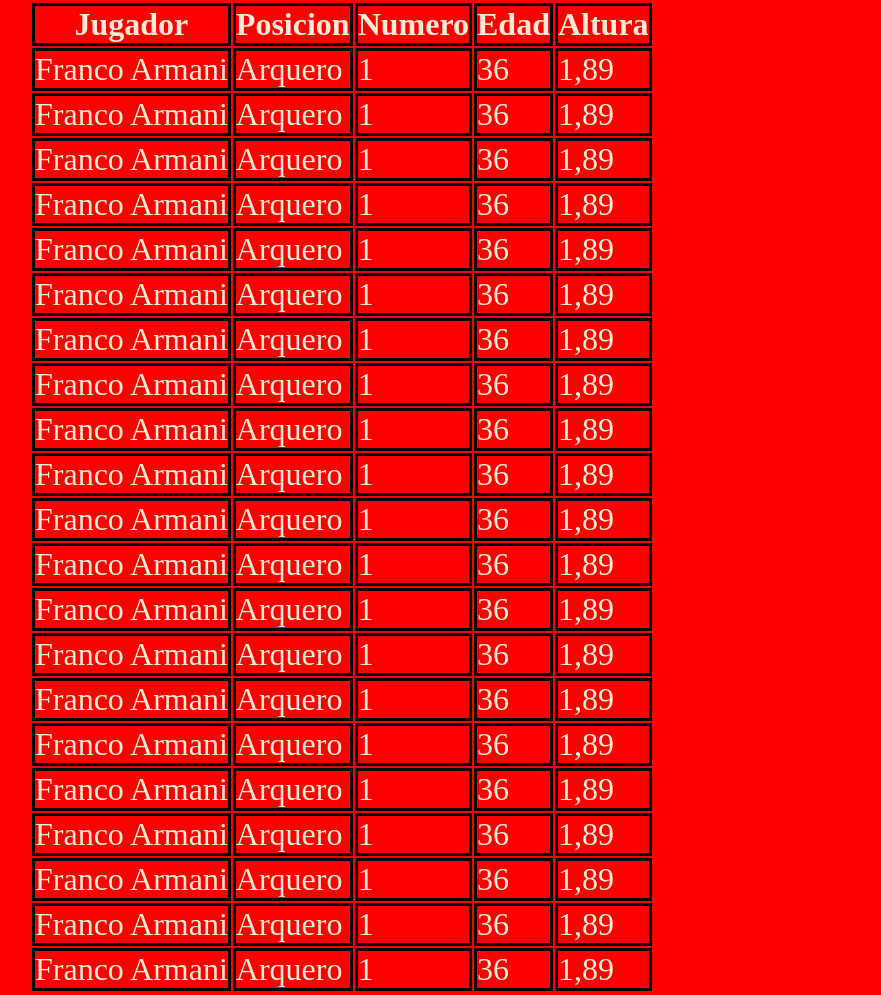
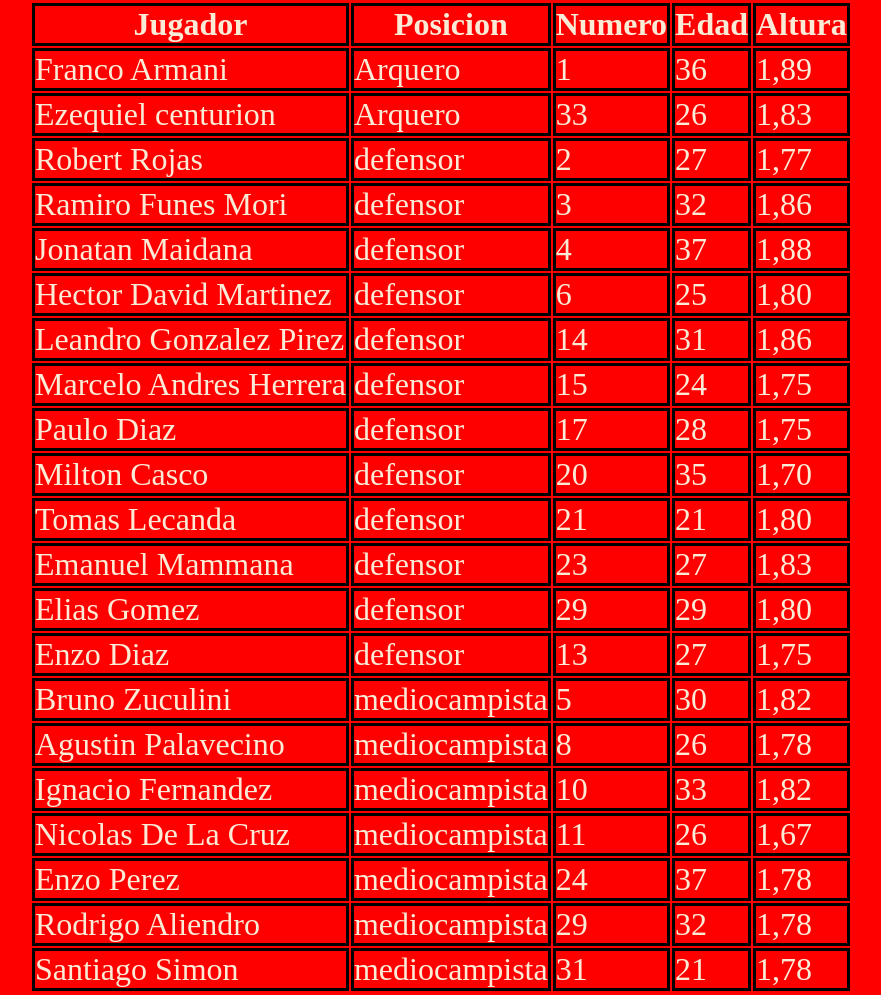
Before and after one commit to wilbogado/proyecto_coder, a website: page pages/alineacion.html in a window 1280 px wide. Shown: the part 179-1174 px from the top of the page, without its empty margins (2-883 px from the left). Drawn offline with Linux system fonts and the light colour scheme.

Commit message:
armado de  lista de jugadores

```diff
--- a/pages/alineacion.html
+++ b/pages/alineacion.html
@@ -51,144 +51,144 @@
                 <td>1,89</td>
             </tr>
             <tr>
-                <td>Franco Armani</td>
+                <td>Ezequiel centurion</td>
                 <td> Arquero</td>
-                <td>1</td>
-                <td>36</td>
-                <td>1,89</td>
+                <td>33</td>
+                <td>26</td>
+                <td>1,83</td>
             </tr>
             <tr>
-                <td>Franco Armani</td>
-                <td> Arquero</td>
-                <td>1</td>
-                <td>36</td>
-                <td>1,89</td>
+                <td>Robert Rojas</td>
+                <td> defensor</td>
+                <td>2</td>
+                <td>27</td>
+                <td>1,77</td>
             </tr>
             <tr>
-                <td>Franco Armani</td>
-                <td> Arquero</td>
-                <td>1</td>
-                <td>36</td>
-                <td>1,89</td>
+                <td> Ramiro Funes Mori</td>
+                <td> defensor</td>
+                <td>3</td>
+                <td>32</td>
+                <td>1,86</td>
             </tr>
             <tr>
-                <td>Franco Armani</td>
-                <td> Arquero</td>
-                <td>1</td>
-                <td>36</td>
-                <td>1,89</td>
+                <td> Jonatan Maidana </td>
+                <td> defensor</td>
+                <td>4</td>
+                <td>37</td>
+                <td>1,88</td>
             </tr>
             <tr>
-                <td>Franco Armani</td>
-                <td> Arquero</td>
-                <td>1</td>
-                <td>36</td>
-                <td>1,89</td>
+                <td>Hector David Martinez</td>
+                <td> defensor </td>
+                <td>6</td>
+                <td>25</td>
+                <td>1,80</td>
             </tr>
             <tr>
-                <td>Franco Armani</td>
-                <td> Arquero</td>
-                <td>1</td>
-                <td>36</td>
-                <td>1,89</td>
+                <td>Leandro Gonzalez Pirez</td>
+                <td> defensor </td>
+                <td>14</td>
+                <td>31</td>
+                <td>1,86</td>
             </tr>
             <tr>
-                <td>Franco Armani</td>
-                <td> Arquero</td>
-                <td>1</td>
-                <td>36</td>
-                <td>1,89</td>
+                <td>Marcelo Andres Herrera</td>
+                <td> defensor</td>
+                <td>15</td>
+                <td>24</td>
+                <td>1,75</td>
             </tr>
             <tr>
-                <td>Franco Armani</td>
-                <td> Arquero</td>
-                <td>1</td>
-                <td>36</td>
-                <td>1,89</td>
+                <td>Paulo Diaz</td>
+                <td> defensor</td>
+                <td>17</td>
+                <td>28</td>
+                <td>1,75</td>
             </tr>
             <tr>
-                <td>Franco Armani</td>
-                <td> Arquero</td>
-                <td>1</td>
-                <td>36</td>
-                <td>1,89</td>
+                <td>Milton Casco</td>
+                <td> defensor</td>
+                <td>20</td>
+                <td>35</td>
+                <td>1,70</td>
             </tr>
             <tr>
-                <td>Franco Armani</td>
-                <td> Arquero</td>
-                <td>1</td>
-                <td>36</td>
-                <td>1,89</td>
+                <td>Tomas Lecanda</td>
+                <td> defensor </td>
+                <td>21</td>
+                <td>21</td>
+                <td>1,80</td>
             </tr>
             <tr>
-                <td>Franco Armani</td>
-                <td> Arquero</td>
-                <td>1</td>
-                <td>36</td>
-                <td>1,89</td>
+                <td>Emanuel Mammana</td>
+                <td> defensor </td>
+                <td>23</td>
+                <td>27</td>
+                <td>1,83</td>
             </tr>
             <tr>
-                <td>Franco Armani</td>
-                <td> Arquero</td>
-                <td>1</td>
-                <td>36</td>
-                <td>1,89</td>
+                <td>Elias Gomez</td>
+                <td> defensor</td>
+                <td>29</td>
+                <td>29</td>
+                <td>1,80</td>
             </tr>
             <tr>
-                <td>Franco Armani</td>
-                <td> Arquero</td>
-                <td>1</td>
-                <td>36</td>
-                <td>1,89</td>
+                <td> Enzo Diaz</td>
+                <td> defensor</td>
+                <td>13</td>
+                <td>27</td>
+                <td>1,75</td>
             </tr>
             <tr>
-                <td>Franco Armani</td>
-                <td> Arquero</td>
-                <td>1</td>
-                <td>36</td>
-                <td>1,89</td>
+                <td>Bruno Zuculini</td>
+                <td> mediocampista</td>
+                <td>5</td>
+                <td>30</td>
+                <td>1,82</td>
             </tr>
             <tr>
-                <td>Franco Armani</td>
-                <td> Arquero</td>
-                <td>1</td>
-                <td>36</td>
-                <td>1,89</td>
+                <td>Agustin Palavecino</td>
+                <td> mediocampista</td>
+                <td>8</td>
+                <td>26</td>
+                <td>1,78</td>
             </tr>
             <tr>
-                <td>Franco Armani</td>
-                <td> Arquero</td>
-                <td>1</td>
-                <td>36</td>
-                <td>1,89</td>
+                <td> Ignacio Fernandez</td>
+                <td> mediocampista</td>
+                <td>10</td>
+                <td>33</td>
+                <td>1,82</td>
             </tr>
             <tr>
-                <td>Franco Armani</td>
-                <td> Arquero</td>
-                <td>1</td>
-                <td>36</td>
-                <td>1,89</td>
+                <td>Nicolas De La Cruz</td>
+                <td> mediocampista</td>
+                <td>11</td>
+                <td>26</td>
+                <td>1,67</td>
             </tr>
             <tr>
-                <td>Franco Armani</td>
-                <td> Arquero</td>
-                <td>1</td>
-                <td>36</td>
-                <td>1,89</td>
+                <td>Enzo Perez</td>
+                <td> mediocampista</td>
+                <td>24</td>
+                <td>37</td>
+                <td>1,78</td>
             </tr>
             <tr>
-                <td>Franco Armani</td>
-                <td> Arquero</td>
-                <td>1</td>
-                <td>36</td>
-                <td>1,89</td>
+                <td>Rodrigo Aliendro</td>
+                <td> mediocampista</td>
+                <td>29</td>
+                <td>32</td>
+                <td>1,78</td>
             </tr>
             <tr>
-                <td>Franco Armani</td>
-                <td> Arquero</td>
-                <td>1</td>
-                <td>36</td>
-                <td>1,89</td>
+                <td>Santiago Simon</td>
+                <td> mediocampista</td>
+                <td>31</td>
+                <td>21</td>
+                <td>1,78</td>
             </tr>
 
         </table>
```
